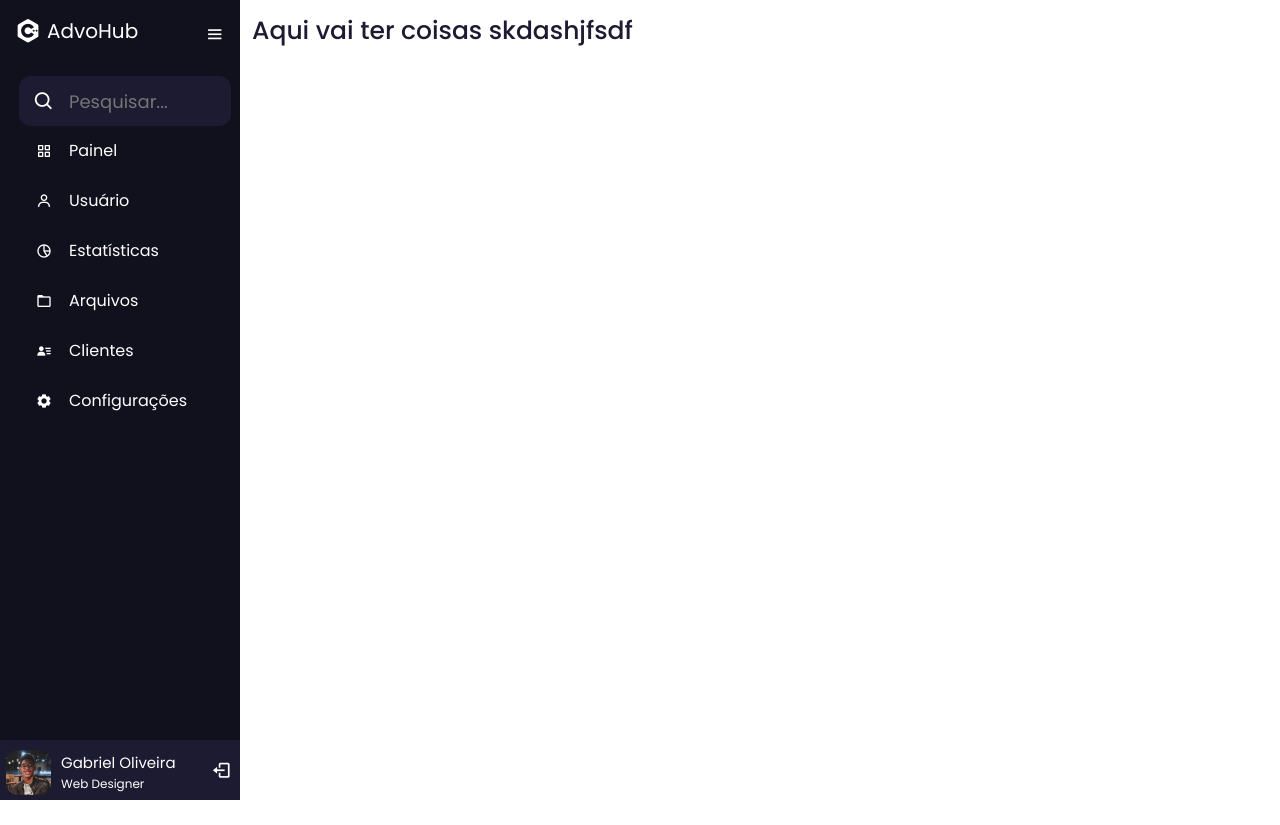
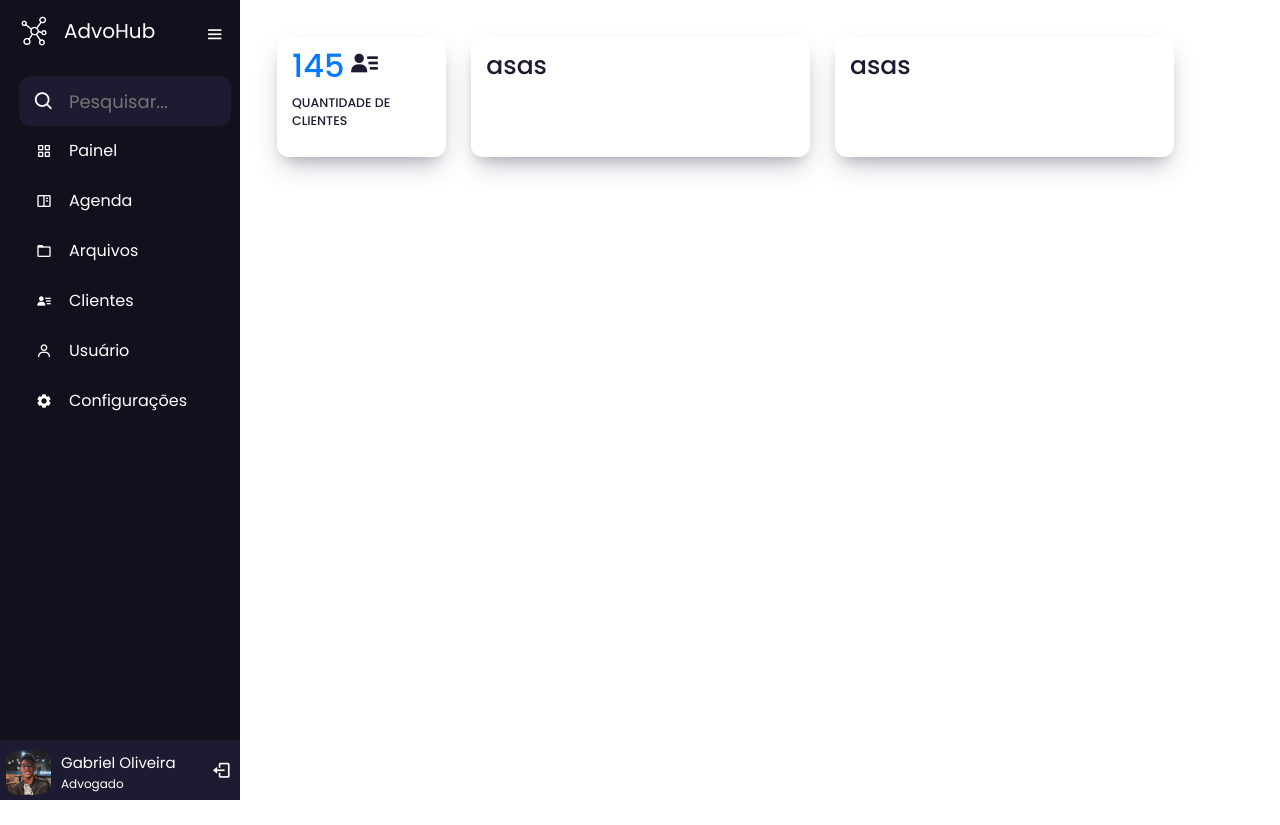
Before and after one commit to GabrielVeneza/AdvoHub, a plain HTML site: page index.html in a window 1280 px wide. Both pictures are taken after a click on the icon 44 px from the left and 101 px from the top of the page. Before the commit the page ends 800 px from the top, so only its background shows below. Drawn offline with nearby package versions, Linux system fonts and the light colour scheme.

Commit message:
Atualizãção

```diff
--- a/css/style.css
+++ b/css/style.css
@@ -11,6 +11,7 @@ body{
     min-height: 100vh;
     width: 100%;
     overflow: hidden;
+    background-color: gainsboro;
 }
 .sidebar{
     position: fixed;
@@ -33,14 +34,15 @@ body{
     align-items: center;
     opacity: 0;
     pointer-events: none;
+    transition: all 0.5s ease;
 }
 .sidebar.active .logo_content .logo{
     opacity: 1;
     pointer-events: none;
 }
-.logo_content .logo i{
-    font-size: 28px;
-    margin-right: 5px;
+.logo_content .logo img{
+    width: 40px;
+    margin-right: 10px;
 }
 .logo_content .logo .logo_name{
     font-size: 20px;
@@ -58,6 +60,11 @@ body{
     line-height: 50px;
     transform: translateX(-50%);
     transition: all 0.5s ease;
+    border-radius: 12px;
+}
+#btn:hover{
+    color: #11101d;
+    background: #fff;
 }
 .sidebar.active #btn{
     margin-left: 125px;
@@ -176,10 +183,12 @@ body{
     opacity: 0;
     pointer-events: none;
     white-space: nowrap;
+    transition: all 0.5s ease;
 }
 .sidebar.active .profile .profile_detail{
     opacity: 1;
     pointer-events: auto;
+
 }
 .profile .profile_detail img{
     height: 45px;
@@ -220,6 +229,7 @@ body{
     height: 100%;
     width: calc(100% - 78px);
     left: 78px;
+    top: 25px;
     transition: all 0.5s ease;
 }
 .home_content .text{
@@ -232,3 +242,26 @@ body{
     width: calc(100% - 240px);
     left: 240px;
 }
+.dash-1{
+
+}
+.dash-2{
+
+}
+.dash-3{
+
+}
+.dashboard{
+    padding: 1%;
+    background-color: #fff;
+    border-radius: 12px;
+    box-shadow: rgba(50, 50, 93, 0.25) 0px 13px 27px -5px, rgba(0, 0, 0, 0.3) 0px 8px 16px -8px;
+    margin-left: 25px;
+}
+.dash-1 i{
+    font-size: 32px;
+    color: #1d1b31;
+}
+.dash-1 p{
+    font-size: 50%;
+}
--- a/index.html
+++ b/index.html
@@ -22,7 +22,7 @@
     <div class="sidebar">
         <div class="row logo_content">
             <div class="logo col-3">
-                <i class='bx bxl-c-plus-plus' ></i>
+                <img src="/img/logo/AdvoHub logo.png">
                 <div class="logo_name">AdvoHub</div>
             </div>
             <div class="col-3 ">
@@ -32,8 +32,10 @@
         <ul class="nav_list">
             <li>
                 <i class='bx bx-search' ></i>
-                <input type="text" placeholder="Pesquisar...">
-                <span class="tooltrip">Pesquisar</span>
+                <form action="" method="">
+                    <input type="text" placeholder="Pesquisar...">
+                    <span class="tooltrip">Pesquisar</span>
+                </form>
             </li>
             <li>
                 <a href="">
@@ -44,17 +46,10 @@
              </li>
              <li>
                 <a href="">
-                    <i class='bx bx-user' ></i>
-                    <span class="links_name">Usuário</span>
+                    <i class='bx bx-book-content'></i>
+                    <span class="links_name">Agenda</span>
                 </a>
-               <span class="tooltrip">Usuário</span>
-             </li>
-             <li>
-                <a href="">
-                    <i class='bx bx-pie-chart-alt-2' ></i>
-                    <span class="links_name">Estatísticas</span>
-                </a>
-                <span class="tooltrip">Estatísticas</span>
+                <span class="tooltrip">Agenda</span>
              </li>
              <li>
                 <a href="">
@@ -72,6 +67,13 @@
              </li>
              <li>
                 <a href="">
+                    <i class='bx bx-user' ></i>
+                    <span class="links_name">Usuário</span>
+                </a>
+               <span class="tooltrip">Usuário</span>
+             </li>
+             <li>
+                <a href="">
                     <i class='bx bxs-cog' ></i>
                     <span class="links_name">Configurações</span>
                 </a>
@@ -84,31 +86,47 @@
                     <img src="img/perfil.jpg" alt="">
                     <div class="name_job">
                         <div class="name">Gabriel Oliveira</div>
-                        <div class="job">Web Designer</div>
+                        <div class="job">Advogado</div>
                     </div>
                 </div>
                 <i class='bx bx-log-out' id="log_out"></i>
             </div>
         </div>
     </div>
+
+
     <div class="home_content">
         <div class="text">
-            Aqui vai ter coisas skdashjfsdf
+            <div class="container-fluid">
+                <div class="row">
+                    <div class="col-2 dash-1 dashboard align-middle">
+                       <div class="row">
+                            <div class="col-4">
+                                <h2 class="text-primary">145</h2>
+                            </div>
+                            <div class="col-2">
+                                <i class='bx bxs-user-detail' style='color:1d1b31'  ></i>
+                            </div>
+                       </div>
+                        <div class="row">
+                            <div class="col-12">
+                                <p>QUANTIDADE DE CLIENTES</p>
+                            </div>
+                        </div>
+                    </div>
+
+                    <div class="col-4 dash-2 dashboard">
+                        asas
+                    </div>
+
+                    <div class="col-4 dash-3 dashboard">
+                        asas
+                    </div>
+                </div>
+            </div>
         </div>
     </div>
 
-    <script>
-        let btn = document.querySelector("#btn");
-        let sidebar = document.querySelector(".sidebar");
-        let searchBtn = document.querySelector(".bx-search");
-
-        btn.onclick = function(){
-            sidebar.classList.toggle("active");
-        }
-        searchBtn.onclick = function(){
-            sidebar.classList.toggle("active");
-        }
-
-    </script>
+    <script src="/script/script.js"></script>
 </body>
 </html>
--- /dev/null
+++ b/script/script.js
@@ -0,0 +1,10 @@
+let btn = document.querySelector("#btn");
+        let sidebar = document.querySelector(".sidebar");
+        let searchBtn = document.querySelector(".bx-search");
+
+        btn.onclick = function(){
+            sidebar.classList.toggle("active");
+        }
+        searchBtn.onclick = function(){
+            sidebar.classList.toggle("active");
+        }
```
Also changed, not shown: img/logo/AdvoHub logo.png (added).
